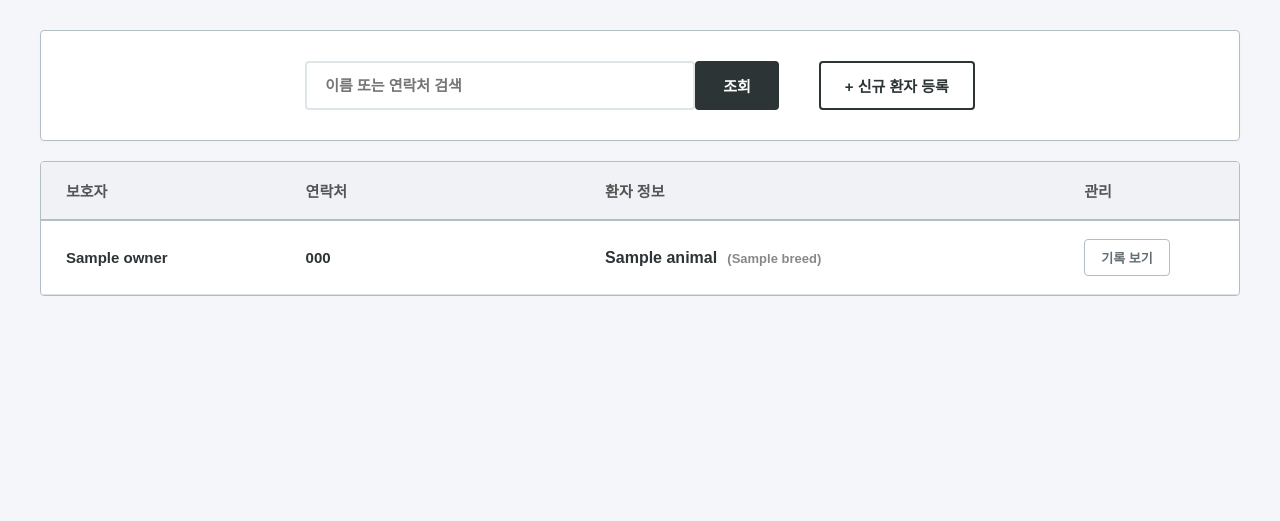
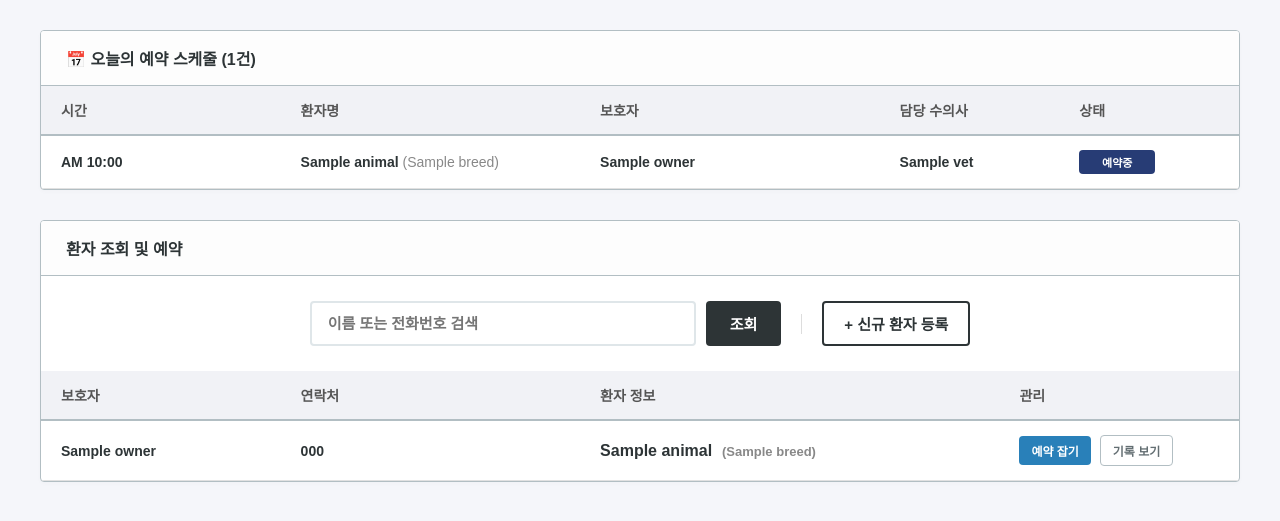
Before and after one commit to chae0-0/Dog-Hospital, a Django app: template hospital/templates/hospital/reception_list.html in a window 1280 px wide. Shown: the part 93-614 px from the top of the page. Run offline with Django 5.2, Linux system fonts and the light colour scheme; the template is opened without the code that fills it: values that come from a table or form of the project are taken from there, others are empty; tables that the repository leaves empty hold one stand-in row (values such as "Sample post").

Commit message:
2차 ui
1. 메인화면 수정
2. 원무/접수 예약 테이블 추가
3. 매출액 삭제하고 수납페이지로 변경

```diff
--- a/hospital/templates/hospital/reception_list.html
+++ b/hospital/templates/hospital/reception_list.html
@@ -17,54 +17,51 @@
         .btn-home { text-decoration: none; font-size: 14px; color: #636e72; background: white; padding: 10px 20px; border: 1px solid #b2bec3; transition: 0.2s; font-weight: 700; border-radius: 4px; }
         .btn-home:hover { background: #2d3436; color: white; border-color: #2d3436; }
 
-        /* 검색 영역 */
-        .search-section { background: white; padding: 30px; border: 1px solid var(--border); display: flex; justify-content: center; align-items: center; gap: 10px; margin-bottom: 20px; box-shadow: 0 2px 4px rgba(0,0,0,0.02); border-radius: 4px; }
-        .search-input { width: 350px; padding: 14px 18px; border: 2px solid #dfe6e9; font-size: 15px; outline: none; background-color: #fff; transition: 0.2s; font-weight: 600; border-radius: 4px; }
+        .section-box { background: white; border: 1px solid var(--border); border-radius: 4px; overflow: hidden; margin-bottom: 30px; box-shadow: 0 2px 4px rgba(0,0,0,0.02); }
+        .section-header { padding: 15px 25px; border-bottom: 1px solid var(--border); background: #fdfdfd; font-size: 16px; font-weight: 800; color: var(--primary); display: flex; justify-content: space-between; align-items: center; }
+
+        .search-inner { padding: 25px; display: flex; justify-content: center; align-items: center; gap: 10px; }
+        .search-input { width: 350px; padding: 12px 16px; border: 2px solid #dfe6e9; font-size: 15px; outline: none; background-color: #fff; transition: 0.2s; font-weight: 600; border-radius: 4px; }
         .search-input:focus { border-color: #2d3436; }
-
-        .btn-search { background-color: #2d3436; color: white; border: none; padding: 14px 28px; font-size: 15px; cursor: pointer; font-weight: 700; border-radius: 4px; transition: 0.2s; }
-        .btn-search:hover { background-color: #000; }
-
-        .btn-new { background-color: white; color: #2d3436; border: 2px solid #2d3436; padding: 12px 24px; text-decoration: none; font-size: 15px; font-weight: 700; transition: 0.2s; border-radius: 4px; }
+        .btn-search { background-color: #2d3436; color: white; border: none; padding: 12px 24px; font-size: 15px; cursor: pointer; font-weight: 700; border-radius: 4px; transition: 0.2s; }
+        .btn-new { background-color: white; color: #2d3436; border: 2px solid #2d3436; padding: 10px 20px; text-decoration: none; font-size: 15px; font-weight: 700; transition: 0.2s; border-radius: 4px; }
         .btn-new:hover { background-color: #f1f2f6; }
 
-        /* 결과 테이블 */
-        .result-section { background: white; border: 1px solid var(--border); border-radius: 4px; overflow: hidden; }
-        table { width: 100%; border-collapse: collapse; font-size: 15px; }
-        th { background: #f1f2f6; text-align: left; padding: 18px 25px; border-bottom: 2px solid var(--border); color: #555; font-weight: 800; }
-        td { padding: 18px 25px; border-bottom: 1px solid #e1e1e1; color: #2d3436; font-weight: 600; }
+        table { width: 100%; border-collapse: collapse; font-size: 14px; }
+        th { background: #f1f2f6; text-align: left; padding: 14px 20px; border-bottom: 2px solid var(--border); color: #555; font-weight: 800; }
+        td { padding: 14px 20px; border-bottom: 1px solid #e1e1e1; color: #2d3436; font-weight: 600; }
 
-
-        .btn-sm { padding: 8px 16px; font-size: 13px; border: 1px solid #b2bec3; background: white; cursor: pointer; color: #636e72; transition: 0.2s; font-weight: 700; border-radius: 4px; }
+        .btn-sm { padding: 6px 12px; font-size: 12px; border: 1px solid #b2bec3; background: white; cursor: pointer; color: #636e72; transition: 0.2s; font-weight: 700; border-radius: 4px; }
         .btn-sm:hover { background: #636e72; color: white; border-color: #636e72; }
 
+        .btn-reserve { background-color: #2980b9; color: white; border: none; padding: 6px 12px; border-radius: 4px; cursor: pointer; font-weight: 700; font-size: 12px; margin-right: 5px; }
+        .btn-reserve:hover { background-color: #1f618d; }
+
+        .badge { padding: 4px 8px; border-radius: 4px; font-size: 11px; font-weight: 800; color: white; display: inline-block; text-align: center; min-width: 60px; }
+        .badge-reserved { background-color: #273c75; }
+        .badge-waiting { background-color: #dfe6e9; color: #2d3436; border: 1px solid #b2bec3; }
+        .badge-inprogress { background-color: #c0392b; }
+        .badge-completed { background-color: #2d3436; }
 
         .modal-overlay { display: none; position: fixed; top: 0; left: 0; width: 100%; height: 100%; background: rgba(0,0,0,0.6); z-index: 1000; justify-content: center; align-items: center; backdrop-filter: blur(2px); }
-        .modal-window { background: white; width: 550px; border-radius: 8px; box-shadow: 0 15px 40px rgba(0,0,0,0.2); display: flex; flex-direction: column; max-height: 80vh; overflow: hidden; }
+        .modal-window { background: white; width: 600px; border-radius: 8px; box-shadow: 0 15px 40px rgba(0,0,0,0.2); display: flex; flex-direction: column; max-height: 85vh; overflow: hidden; }
 
         .modal-header { padding: 20px 25px; border-bottom: 2px solid #f1f2f6; display: flex; justify-content: space-between; align-items: center; background: #fff; }
         .modal-title { font-size: 18px; font-weight: 800; color: #2d3436; }
         .btn-close { background: none; border: none; font-size: 28px; color: #b2bec3; cursor: pointer; line-height: 1; font-weight: bold; }
-        .btn-close:hover { color: #2d3436; }
 
-        .modal-body { padding: 0; overflow-y: auto; background-color: #fcfcfc; }
+        .modal-body { padding: 0; overflow-y: auto; background-color: #fcfcfc; flex: 1; }
+
         .history-item { padding: 20px 25px; border-bottom: 1px solid #eee; background: white; }
-        .history-item:last-child { border-bottom: none; }
+        .history-date { font-size: 14px; color: #636e72; font-weight: 700; margin-bottom: 5px; }
+        .history-section { margin-top: 10px; padding: 10px; background: #f9f9f9; border-radius: 4px; border: 1px solid #eee; }
+        .history-section-title { font-size: 12px; font-weight: 800; color: #2980b9; margin-bottom: 4px; }
+        .history-text { font-size: 13px; color: #333; margin-bottom: 2px; }
 
-
-        .history-top { display: flex; justify-content: space-between; align-items: center; margin-bottom: 8px; }
-        .history-date { font-size: 14px; color: #636e72; font-weight: 700; }
-        .history-content { font-size: 16px; font-weight: 800; color: #2d3436; margin-bottom: 4px; }
-        .history-meta { font-size: 13px; color: #999; font-weight: 500; }
-
-
-        .badge {
-            padding: 4px 10px; border-radius: 4px; font-size: 11px; font-weight: 800; color: white; display: inline-block;
-        }
-        .badge-reserved { background-color: #273c75; }    /* 예약중: 파랑 */
-        .badge-waiting { background-color: #dfe6e9; color: #2d3436; border: 1px solid #b2bec3; }  /* 대기중: 밝은회색 */
-        .badge-inprogress { background-color: #c0392b; } /* 진료중: 빨강 */
-        .badge-completed { background-color: #2d3436; }  /* 완료: 검정 */
+        .reserve-form-row { margin-bottom: 15px; padding: 0 25px; }
+        .reserve-form-row label { display: block; font-size: 13px; font-weight: 700; color: #555; margin-bottom: 5px; }
+        .reserve-form-row input, .reserve-form-row select, .reserve-form-row textarea { width: 100%; padding: 10px; border: 1px solid #ccc; border-radius: 4px; box-sizing: border-box; }
+        .btn-submit-reserve { width: 100%; padding: 15px; background: #2c3e50; color: white; border: none; font-size: 15px; font-weight: 700; cursor: pointer; }
     </style>
 </head>
 <body>
@@ -74,23 +71,61 @@
         <a href="{% url 'dashboard' %}" class="btn-home">메인 화면</a>
     </header>
 
-    <div class="search-section">
-        <form method="get" style="display: flex; gap: -1px;">
-            <input type="text" name="q" class="search-input" placeholder="이름 또는 연락처 검색" value="{{ request.GET.q|default:'' }}">
-            <button type="submit" class="btn-search">조회</button>
-        </form>
-        <div style="width: 20px;"></div>
-        <a href="{% url 'register_new_patient' %}" class="btn-new">+ 신규 환자 등록</a>
+    <div class="section-box">
+        <div class="section-header">
+            <span>📅 오늘의 예약 스케줄 ({{ today_appointments.count }}건)</span>
+        </div>
+        <table>
+            <thead>
+                <tr>
+                    <th style="width: 20%;">시간</th>
+                    <th style="width: 25%;">환자명</th>
+                    <th style="width: 25%;">보호자</th>
+                    <th style="width: 15%;">담당 수의사</th>
+                    <th style="width: 15%;">상태</th>
+                </tr>
+            </thead>
+            <tbody>
+                {% for appt in today_appointments %}
+                <tr>
+                    <td>{{ appt.time|time:"A g:i" }}</td>
+                    <td>{{ appt.animal.name }} <span style="font-weight:400; color:#888;">({{ appt.animal.breed }})</span></td>
+                    <td>{{ appt.owner.name }}</td>
+                    <td>{{ appt.vet.name|default:"-" }}</td>
+                    <td>
+                        {% if appt.status == 'reserved' %}<span class="badge badge-reserved">예약중</span>
+                        {% elif appt.status == 'waiting' %}<span class="badge badge-waiting">대기중</span>
+                        {% elif appt.status == 'in_progress' %}<span class="badge badge-inprogress">진료중</span>
+                        {% elif appt.status == 'completed' %}<span class="badge badge-completed">완료</span>
+                        {% endif %}
+                    </td>
+                </tr>
+                {% empty %}
+                <tr><td colspan="5" style="text-align:center; padding: 40px; color:#b2bec3;">오늘 예정된 예약이 없습니다.</td></tr>
+                {% endfor %}
+            </tbody>
+        </table>
     </div>
 
-    <div class="result-section">
+    <div class="section-box">
+        <div class="section-header">환자 조회 및 예약</div>
+
+        <div class="search-inner">
+            <form method="get" style="display: flex; gap: 10px; align-items: center;">
+                <input type="text" name="q" class="search-input" placeholder="이름 또는 전화번호 검색" value="{{ request.GET.q|default:'' }}">
+                <button type="submit" class="btn-search">조회</button>
+            </form>
+            <div style="width: 1px; height: 20px; background: #ddd; margin: 0 10px;"></div>
+            <a href="{% url 'register_new_patient' %}" class="btn-new">+ 신규 환자 등록</a>
+        </div>
+
         <table>
             <thead>
                 <tr>
                     <th style="width: 20%;">보호자</th>
                     <th style="width: 25%;">연락처</th>
                     <th>환자 정보</th>
-                    <th style="width: 15%;">관리</th>
+                    <th style="width: 20%;">관리</th>
                 </tr>
             </thead>
             <tbody>
@@ -104,66 +139,107 @@
                             <span style="color:#888; font-size:13px; margin-left: 6px; font-weight: 600;">({{ animal.breed }})</span>
                         </td>
                         <td>
-                            <button class="btn-sm" onclick="openModal('modal-{{ animal.id }}')">기록 보기</button>
+                            <button class="btn-reserve" onclick="openReserveModal('{{ animal.id }}', '{{ animal.name }}', '{{ owner.id }}')">예약 잡기</button>
+                            <button class="btn-sm" onclick="openHistoryModal('history-{{ animal.id }}')">기록 보기</button>
                         </td>
                     </tr>
 
-                    <div id="modal-{{ animal.id }}" class="modal-overlay">
+                    <div id="history-{{ animal.id }}" class="modal-overlay">
                         <div class="modal-window">
                             <div class="modal-header">
-                                <span class="modal-title">{{ animal.name }} 진료 이력</span>
-                                <button class="btn-close" onclick="closeModal('modal-{{ animal.id }}')">&times;</button>
+                                <span class="modal-title">{{ animal.name }} 상세 진료 기록</span>
+                                <button class="btn-close" onclick="closeModal('history-{{ animal.id }}')">&times;</button>
                             </div>
                             <div class="modal-body">
                                 {% for appt in animal.appointment_set.all|dictsortreversed:"date" %}
                                     <div class="history-item">
-                                        <div class="history-top">
-                                            <div class="history-date">
-                                                {{ appt.date|date:"Y.m.d" }} <span style="color:#ddd;">|</span> {{ appt.time|time:"A g:i" }}
-                                            </div>
-                                            <div>
-                                                {% if appt.status == 'reserved' %}
-                                                    <span class="badge badge-reserved">예약중</span>
-                                                {% elif appt.status == 'waiting' %}
-                                                    <span class="badge badge-waiting">대기중</span>
-                                                {% elif appt.status == 'in_progress' %}
-                                                    <span class="badge badge-inprogress">진료중</span>
-                                                {% elif appt.status == 'completed' %}
-                                                    <span class="badge badge-completed">진료완료</span>
-                                                {% else %}
-                                                    <span class="badge">{{ appt.get_status_display }}</span>
-                                                {% endif %}
-                                            </div>
+                                        <div style="display:flex; justify-content:space-between; margin-bottom:5px;">
+                                            <span class="history-date">{{ appt.date }} ({{ appt.get_status_display }})</span>
+                                            <span style="font-size:12px; color:#888;">담당: {{ appt.vet.name }}</span>
                                         </div>
 
                                         {% if appt.medical_record %}
-                                            <div class="history-content">{{ appt.medical_record.diagnosis }}</div>
+                                            <div style="font-size:15px; font-weight:800; color:#2d3436; margin-bottom:5px;">
+                                                진단: {{ appt.medical_record.diagnosis }}
+                                            </div>
+                                            {% if appt.medical_record.symptom %}
+                                            <div style="margin-top:8px; font-size:13px; color:#555;">
+                                                <span style="font-weight:bold;">증상/메모:</span> {{ appt.medical_record.symptom }}
+                                            </div>
+                                            {% endif %}
                                         {% else %}
-                                            <div class="history-content" style="color:#999; font-weight:500;">(진단명 없음)</div>
+                                            <div style="color:#aaa; font-size:13px;">진료 기록이 생성되지 않았습니다.</div>
                                         {% endif %}
-
-                                        <div class="history-meta">담당 수의사: {{ appt.vet.name|default:"-" }}</div>
                                     </div>
                                 {% empty %}
-                                    <div style="padding: 50px; text-align: center; color: #b2bec3; font-weight: 600;">
-                                        예약 및 진료 기록이 없습니다.
-                                    </div>
+                                    <div style="padding: 40px; text-align: center; color: #b2bec3;">기록이 없습니다.</div>
                                 {% endfor %}
                             </div>
                         </div>
                     </div>
                     {% endfor %}
                 {% empty %}
-                <tr><td colspan="4" style="text-align:center; padding: 50px; color:#b2bec3; font-weight: 600;">검색 결과가 없습니다.</td></tr>
+                <tr><td colspan="4" style="text-align:center; padding: 50px; color:#b2bec3;">검색 결과가 없습니다.</td></tr>
                 {% endfor %}
             </tbody>
         </table>
     </div>
 </div>
 
+<div id="reserveModal" class="modal-overlay">
+    <div class="modal-window" style="width: 450px;">
+        <div class="modal-header">
+            <span class="modal-title">신규 예약 등록</span>
+            <button class="btn-close" onclick="closeReserveModal()">&times;</button>
+        </div>
+        <div class="modal-body" style="padding-top: 20px;">
+            <form method="post">
+                {% csrf_token %}
+                <input type="hidden" name="action" value="create_appt">
+                <input type="hidden" id="modal_animal" name="animal">
+                <input type="hidden" id="modal_owner" name="owner">
+
+                <div class="reserve-form-row">
+                    <label>환자명</label>
+                    <input type="text" id="modal_animal_name" disabled style="background:#f0f0f0;">
+                </div>
+
+                <div class="reserve-form-row">
+                    <label>담당 수의사</label>
+                    {{ appointment_form.vet }}
+                </div>
+
+                <div class="reserve-form-row">
+                    <label>예약 날짜</label>
+                    {{ appointment_form.date }}
+                </div>
+
+                <div class="reserve-form-row">
+                    <label>예약 시간</label>
+                    {{ appointment_form.time }}
+                </div>
+
+                <div class="reserve-form-row">
+                    <label>내원 사유</label>
+                    {{ appointment_form.reason }}
+                </div>
+
+                <button type="submit" class="btn-submit-reserve">예약 저장</button>
+            </form>
+        </div>
+    </div>
+</div>
+
 <script>
-    function openModal(id) { document.getElementById(id).style.display = 'flex'; }
+    function openHistoryModal(id) { document.getElementById(id).style.display = 'flex'; }
     function closeModal(id) { document.getElementById(id).style.display = 'none'; }
+    function openReserveModal(animalId, animalName, ownerId) {
+        document.getElementById('reserveModal').style.display = 'flex';
+        document.getElementById('modal_animal').value = animalId;
+        document.getElementById('modal_owner').value = ownerId;
+        document.getElementById('modal_animal_name').value = animalName;
+    }
+    function closeReserveModal() { document.getElementById('reserveModal').style.display = 'none'; }
     window.onclick = function(e) { if(e.target.classList.contains('modal-overlay')) e.target.style.display = 'none'; }
 </script>
 </body>
--- a/hospital/urls.py
+++ b/hospital/urls.py
@@ -2,22 +2,20 @@ from django.urls import path
 from . import views
 
 urlpatterns = [
-    # 1. 대시보드
+    # 1. 메인(대시보드)
     path('', views.dashboard, name='dashboard'),
 
-    # 2. 접수/원무
+    # 2. 원무/접수
     path('reception/', views.reception_index, name='reception_index'),
     path('reception/register/', views.register_new_patient, name='register_new_patient'),
-    path('appointment/<int:appointment_id>/checkin/', views.check_in, name='check_in'),
-    path('animals/', views.animal_list, name='animal_list'),
-
 
     # 3. 진료실
     path('consultation/<int:appointment_id>/', views.consultation_room, name='consultation_room'),
 
-    # 4. 재고
-    path('inventory/', views.inventory_list, name='inventory_list'),
+    # 4. 수납
+    path('billing/', views.billing_search, name='billing_search'),
+    path('billing/process/<int:record_id>/', views.billing_process, name='billing_process'),  # 실제 결제 처리 화면
 
-    # 5. 수납
-    path('billing/<int:record_id>/', views.billing_process, name='billing_process'),
+    # 5. 접수 처리
+    path('appointment/<int:appointment_id>/checkin/', views.check_in, name='check_in'),
 ]
```
Also changed, not shown: hospital/templates/hospital/billing.html (+65 -44 lines), hospital/templates/hospital/billing_search.html (added, +107 -0 lines), hospital/templates/hospital/dashboard.html (+3 -8 lines), hospital/views.py (+114 -56 lines).
